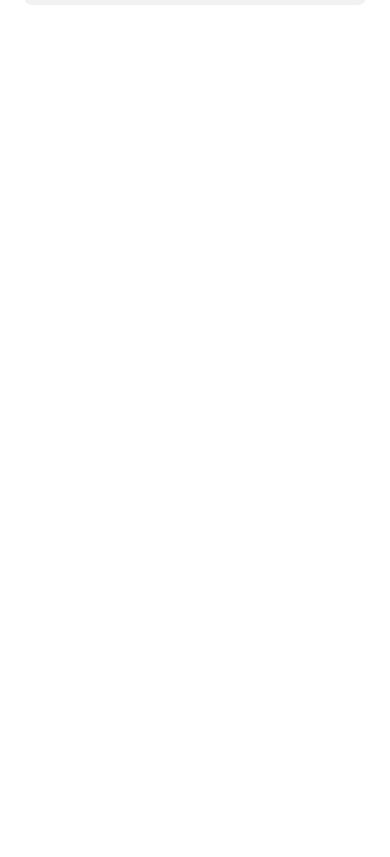
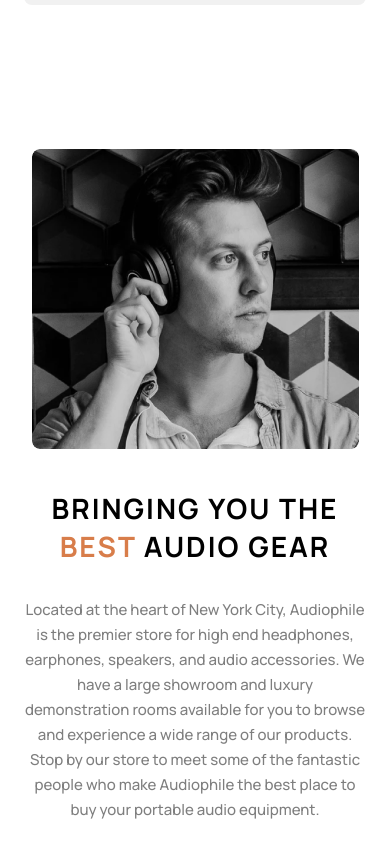
Before and after one commit to florianstancioiu/audiophile-ecommerce-website, a React (Vite) app: page / in a window 390 px wide. Shown: the part 2840-3697 px from the top of the page. Before the commit the page ends 2869 px from the top, so only its background shows below. Built offline with nearby package versions, Linux system fonts and the light colour scheme.

Commit message:
Worked on best audio gear mobile section

```diff
--- a/src/components/BestAudioGear.jsx
+++ b/src/components/BestAudioGear.jsx
@@ -1,5 +1,27 @@
 import classes from './BestAudioGear.module.css';
+import BestAudioGearImage from '../images/home/mobile/bringing-you-the-best-audio-gear.png';
 
-const BestAudioGear = () => {};
+const BestAudioGear = () => {
+  return (
+    <div className={classes.wrapper}>
+      <img
+        className={classes.image}
+        src={BestAudioGearImage}
+        alt='Bringing you the best audio gear'
+      />
+      <h3 className={classes.title}>
+        Bringing you the <span className={classes.best}>best</span> audio gear
+      </h3>
+      <p className={classes.description}>
+        Located at the heart of New York City, Audiophile is the premier store
+        for high end headphones, earphones, speakers, and audio accessories. We
+        have a large showroom and luxury demonstration rooms available for you
+        to browse and experience a wide range of our products. Stop by our store
+        to meet some of the fantastic people who make Audiophile the best place
+        to buy your portable audio equipment.
+      </p>
+    </div>
+  );
+};
 
 export default BestAudioGear;
--- a/src/components/BestAudioGear.module.css
+++ b/src/components/BestAudioGear.module.css
@@ -0,0 +1,30 @@
+.wrapper {
+  padding: 2.4rem;
+  margin-top: 12rem;
+  margin-bottom: 12rem;
+  text-align: center;
+}
+
+.image {
+  max-width: 100%;
+  margin: 0 auto 4rem;
+  border-radius: 0.8rem;
+}
+
+.title {
+  color: var(--clr-seven);
+  margin-bottom: 3.2rem;
+}
+
+.best {
+  color: var(--clr-one);
+}
+
+.description {
+  font-weight: 500;
+  font-size: 15px;
+  line-height: 25px;
+  color: var(--clr-seven);
+  mix-blend-mode: normal;
+  opacity: 0.5;
+}
```
Also changed, not shown: src/images/home/mobile/bringing-you-the-best-audio-gear.png (added).
